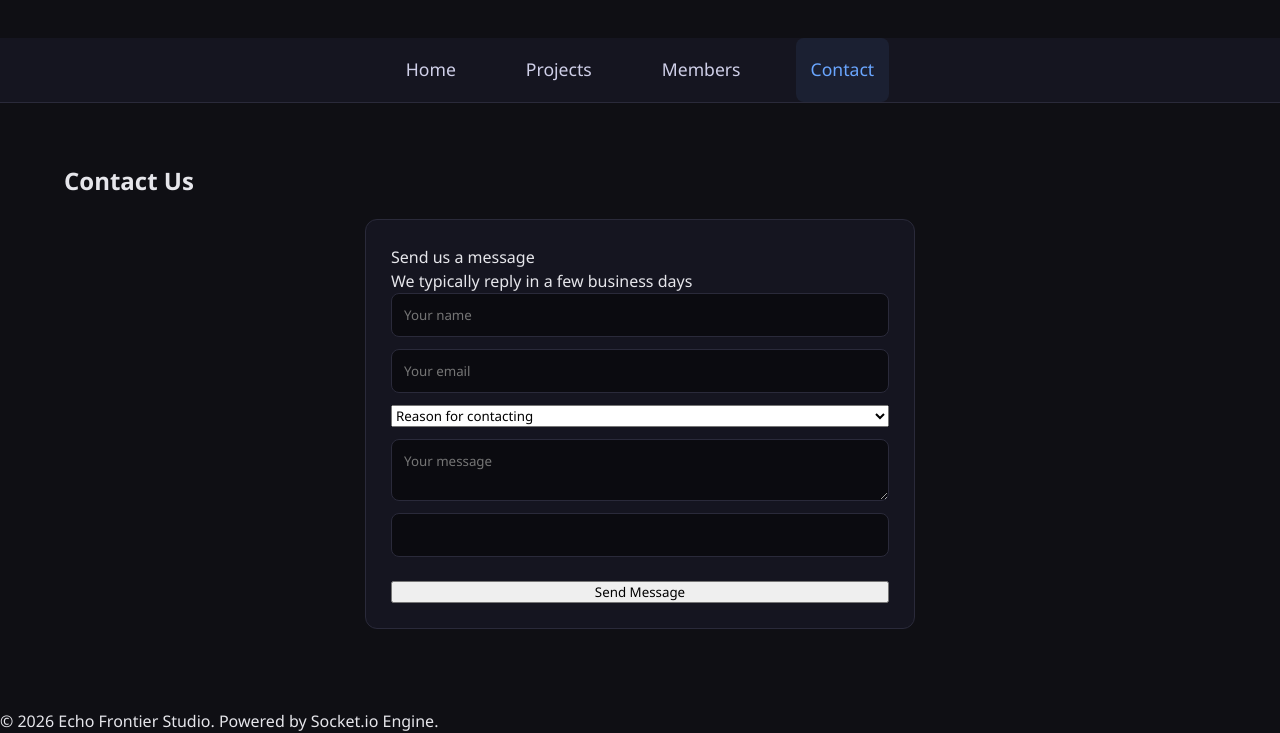
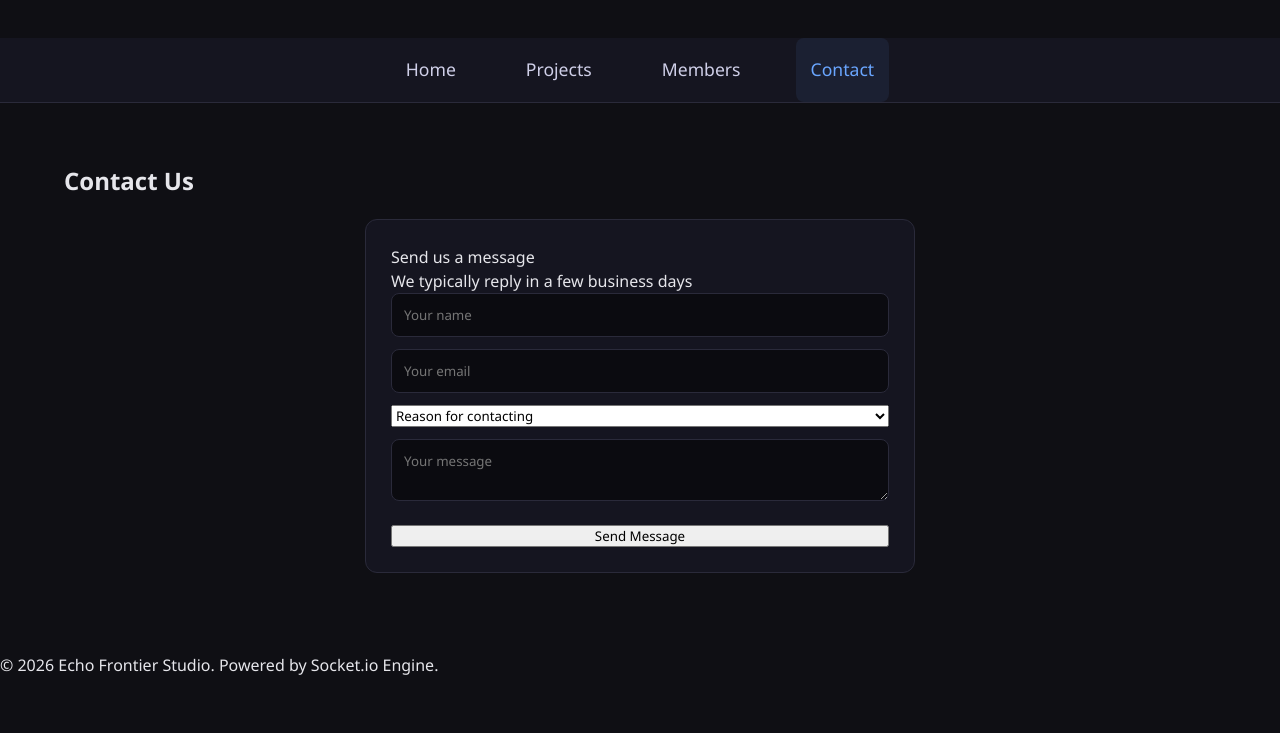
Before and after one commit to Echo-Frontier/echo-frontier-website, a website: page contact.html in a window 1280 px wide. Shown: the part 213-946 px from the top of the page. After the commit the page ends 890 px from the top, so only its background shows below. Drawn offline with Linux system fonts and the light colour scheme.

Commit message:
Hide honeypot div in contact form
Hide honeypot div for spam prevention.

```diff
--- a/contact.html
+++ b/contact.html
@@ -52,7 +52,7 @@
 
       <textarea name="message" placeholder="Your message" required></textarea>
 
-      <div class="hp" aria-hidden="true">
+      <div class="hp" aria-hidden="true" style="display: none;">
         <label><input name="_gotcha" tabindex="-1" autocomplete="off"></label>
       </div>
 
```
